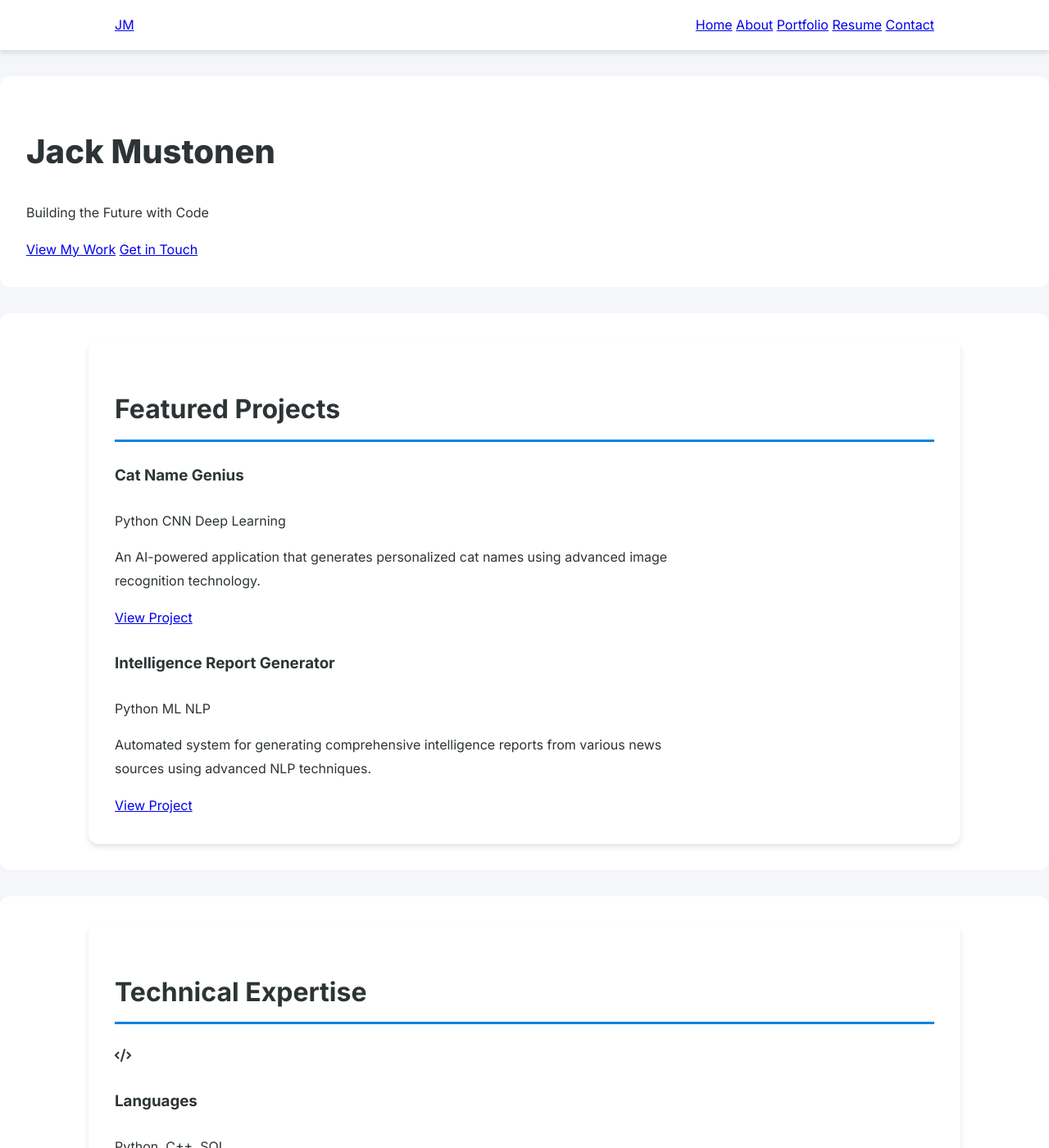
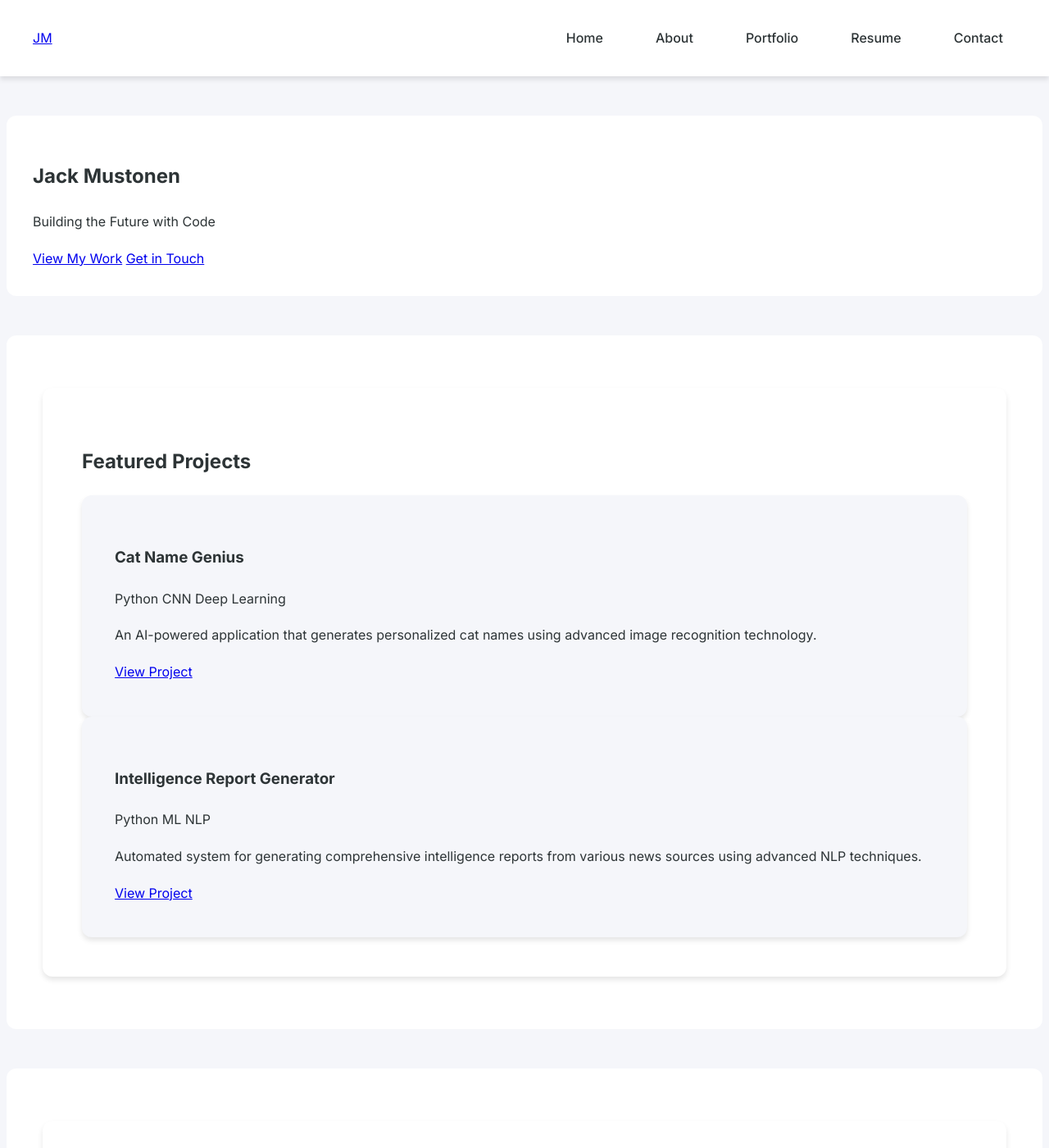
Before and after one commit to APinchofPepper/jackmustonen.com, a Jekyll site: the page built from index.md, in a window 1280 px wide and 1400 px high. Shown: the whole window at 82% size. Built offline with Jekyll 4.4.1, drawn with Linux system fonts in a browser that asks for light colours.

Commit message:
Update styles.css

```diff
--- a/assets/css/styles.css
+++ b/assets/css/styles.css
@@ -7,6 +7,7 @@
   --bg-color: #ffffff;
   --light-bg: #f5f6fa;
   --card-shadow: 0 4px 6px rgba(0, 0, 0, 0.1);
+  --container-width: 1200px;
 }
 
 /* Base Styles */
@@ -19,101 +20,122 @@
   padding: 0;
 }
 
-/* Main Content Container */
+/* Main Content Container - Consolidated */
 .container {
-  max-width: 1000px;
+  max-width: var(--container-width);
   width: 90%;
+  margin: 2rem auto;
+  padding: 3rem;
+  background-color: var(--bg-color);
+  border-radius: 12px;
+  box-shadow: var(--card-shadow);
+}
+
+/* Section Styles - Consolidated */
+section {
+  margin: 3rem auto;
+  padding: 2rem;
+  background-color: var(--bg-color);
+  border-radius: 12px;
+  width: 100%;
+  max-width: var(--container-width);
+}
+
+/* Resume Specific Styles - Enhanced */
+.resume-content {
+  max-width: var(--container-width);
   margin: 0 auto;
+}
+
+.resume-section {
+  margin: 4rem auto;
   padding: 2rem;
   background-color: var(--bg-color);
   border-radius: 12px;
   box-shadow: var(--card-shadow);
 }
 
-/* Section Styles */
-section {
-  margin: 2rem auto;
-  padding: 2rem;
-  background-color: var(--bg-color);
-  border-radius: 12px;
-}
-
-/* Header Styles */
-h1, h2, h3, h4, h5, h6 {
-  color: var(--primary-color);
-  margin: 1.5rem 0;
-  text-align: left;
-}
-
-h1 {
-  font-size: 2.5rem;
-  font-weight: 800;
-}
-
-h2 {
-  font-size: 2rem;
-  font-weight: 700;
-  border-bottom: 3px solid var(--secondary-color);
-  padding-bottom: 0.5rem;
-}
-
-/* Text Content */
-p {
-  margin: 1rem 0;
-  max-width: 70ch;
-  line-height: 1.8;
-}
-
-/* Journey Timeline */
-.timeline {
-  margin: 2rem 0;
-  padding: 1rem;
+.timeline-content {
+  position: relative;
+  padding-left: 2.5rem;
+  margin-left: 1rem;
+  border-left: 3px solid var(--secondary-color);
 }
 
 .timeline-item {
-  margin-bottom: 2rem;
-  padding: 1rem;
+  margin-bottom: 3rem;
+  padding: 1.5rem;
   background-color: var(--light-bg);
   border-radius: 8px;
 }
 
-.timeline-item h3 {
-  color: var(--secondary-color);
-  margin-bottom: 0.5rem;
+.achievements {
+  padding-left: 2rem;
+  margin: 1.5rem 0;
+  list-style-type: disc;
 }
 
-/* Interest Cards */
-.interest-card {
+.achievements li {
+  margin: 0.75rem 0;
+  padding-left: 0.5rem;
+}
+
+/* Portfolio Grid - Enhanced */
+.portfolio-grid {
+  display: grid;
+  grid-template-columns: 1fr;
+  gap: 3rem;
+  padding: 2rem;
+  max-width: var(--container-width);
+  margin: 0 auto;
+}
+
+.project-card {
+  background-color: var(--light-bg);
+  padding: 2.5rem;
+  border-radius: 12px;
+  box-shadow: var(--card-shadow);
+  margin: 0;
+}
+
+.project-description {
+  padding: 1.5rem 0;
+}
+
+.project-description ul {
+  padding-left: 2rem;
+  margin: 1.5rem 0;
+  list-style-type: disc;
+}
+
+/* Skills Section - Enhanced */
+.skills-grid {
+  display: grid;
+  grid-template-columns: repeat(auto-fit, minmax(250px, 1fr));
+  gap: 2.5rem;
+  padding: 1.5rem;
+  margin: 2rem 0;
+}
+
+.skill-category {
   background-color: var(--light-bg);
   padding: 2rem;
   border-radius: 8px;
-  margin: 1rem 0;
-}
-
-.interest-card i {
-  font-size: 2rem;
-  color: var(--secondary-color);
-  margin-bottom: 1rem;
-}
-
-/* Grid Layouts */
-.interests-grid {
-  display: grid;
-  grid-template-columns: repeat(auto-fit, minmax(300px, 1fr));
-  gap: 2rem;
-  margin: 2rem 0;
-}
-
-/* Navigation */
-nav {
-  background-color: var(--bg-color);
-  padding: 1rem 0;
-  margin-bottom: 2rem;
   box-shadow: var(--card-shadow);
 }
 
-nav .nav-container {
-  max-width: 1000px;
+/* Navigation - Enhanced */
+nav {
+  background-color: var(--bg-color);
+  padding: 1.5rem 0;
+  position: sticky;
+  top: 0;
+  z-index: 1000;
+  box-shadow: var(--card-shadow);
+}
+
+.nav-container {
+  max-width: var(--container-width);
   margin: 0 auto;
   padding: 0 2rem;
   display: flex;
@@ -121,46 +143,84 @@
   align-items: center;
 }
 
-/* Responsive Design */
+.nav-links {
+  display: flex;
+  gap: 2rem;
+}
+
+.nav-links a {
+  color: var(--text-color);
+  text-decoration: none;
+  font-weight: 500;
+  padding: 0.5rem 1rem;
+  border-radius: 6px;
+  transition: background-color 0.3s ease;
+}
+
+.nav-links a:hover {
+  background-color: var(--light-bg);
+}
+
+/* Responsive Design - Enhanced */
 @media (max-width: 768px) {
-  .container {
-    width: 95%;
-    padding: 1rem;
+  :root {
+    --container-width: 95%;
   }
 
+  .container,
   section {
-    padding: 1rem;
+    padding: 1.5rem;
+    margin: 1rem auto;
   }
 
-  .interests-grid {
-    grid-template-columns: 1fr;
+  .nav-links {
+    gap: 1rem;
+  }
+
+  .project-card,
+  .skill-category {
+    padding: 1.5rem;
+  }
+
+  .timeline-content {
+    padding-left: 1.5rem;
+    margin-left: 0.5rem;
   }
 }
 
-/* Animations */
-.animate-fade-up {
-  animation: fadeUp 0.6s ease-out forwards;
+/* Footer - New */
+footer {
+  background-color: var(--bg-color);
+  padding: 3rem 0;
+  margin-top: 4rem;
+  box-shadow: 0 -4px 6px rgba(0, 0, 0, 0.1);
 }
 
-@keyframes fadeUp {
-  from {
-    opacity: 0;
-    transform: translateY(20px);
-  }
-  to {
-    opacity: 1;
-    transform: translateY(0);
-  }
+.footer-content {
+  max-width: var(--container-width);
+  margin: 0 auto;
+  padding: 0 2rem;
+  display: grid;
+  grid-template-columns: repeat(auto-fit, minmax(250px, 1fr));
+  gap: 3rem;
 }
 
-/* Additional Spacing */
-.about-section,
-.journey-section,
-.interests-section {
-  margin: 4rem auto;
-  max-width: 800px;
-  background-color: var(--bg-color);
-  padding: 3rem;
-  border-radius: 12px;
-  box-shadow: var(--card-shadow);
+.footer-section {
+  padding: 1rem;
 }
+
+.social-links {
+  display: flex;
+  gap: 1.5rem;
+  margin-top: 1rem;
+}
+
+.social-links a {
+  color: var(--text-color);
+  font-size: 1.5rem;
+  transition: color 0.3s ease;
+}
+
+.social-links a:hover {
+  color: var(--secondary-color);
+}
```
